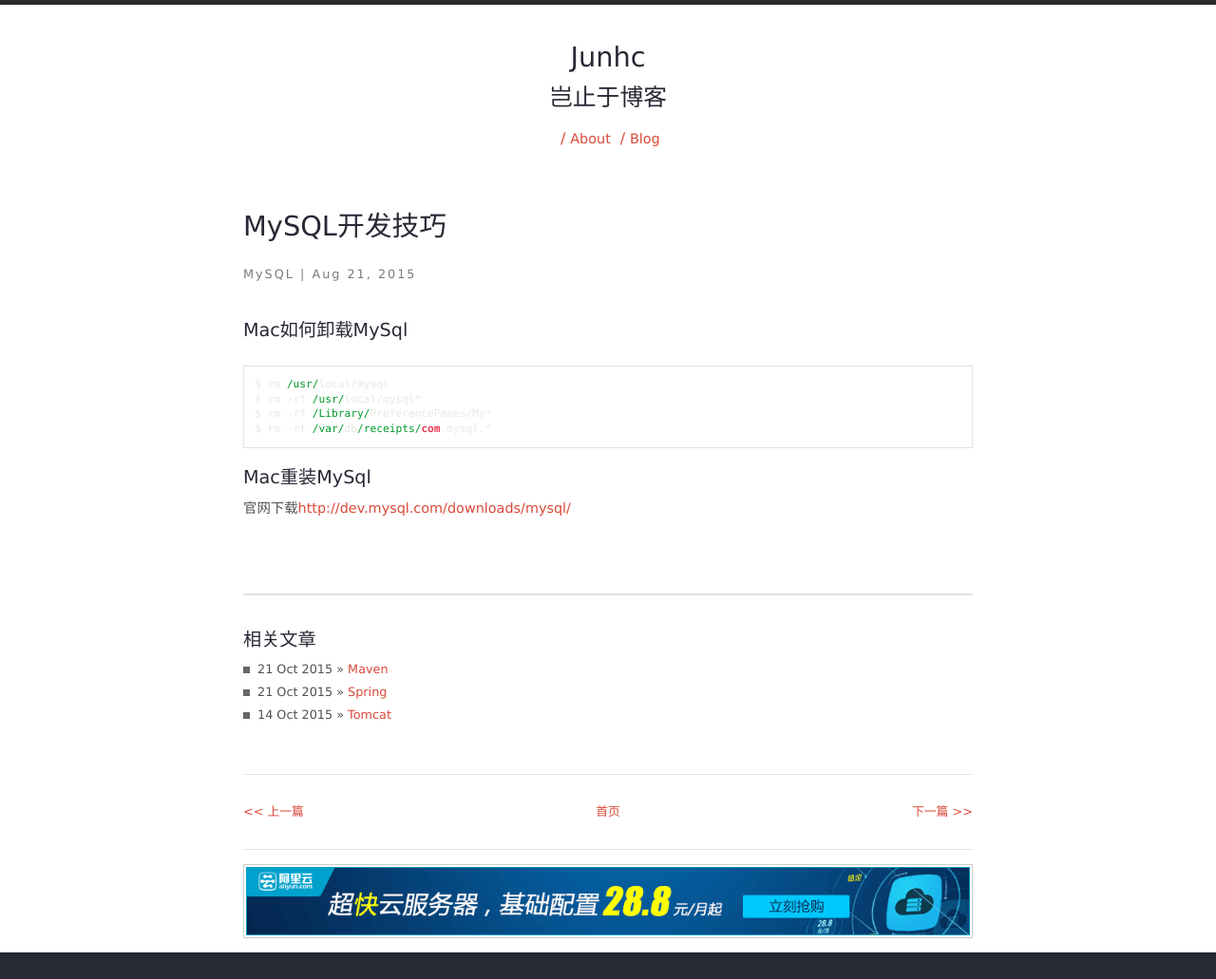
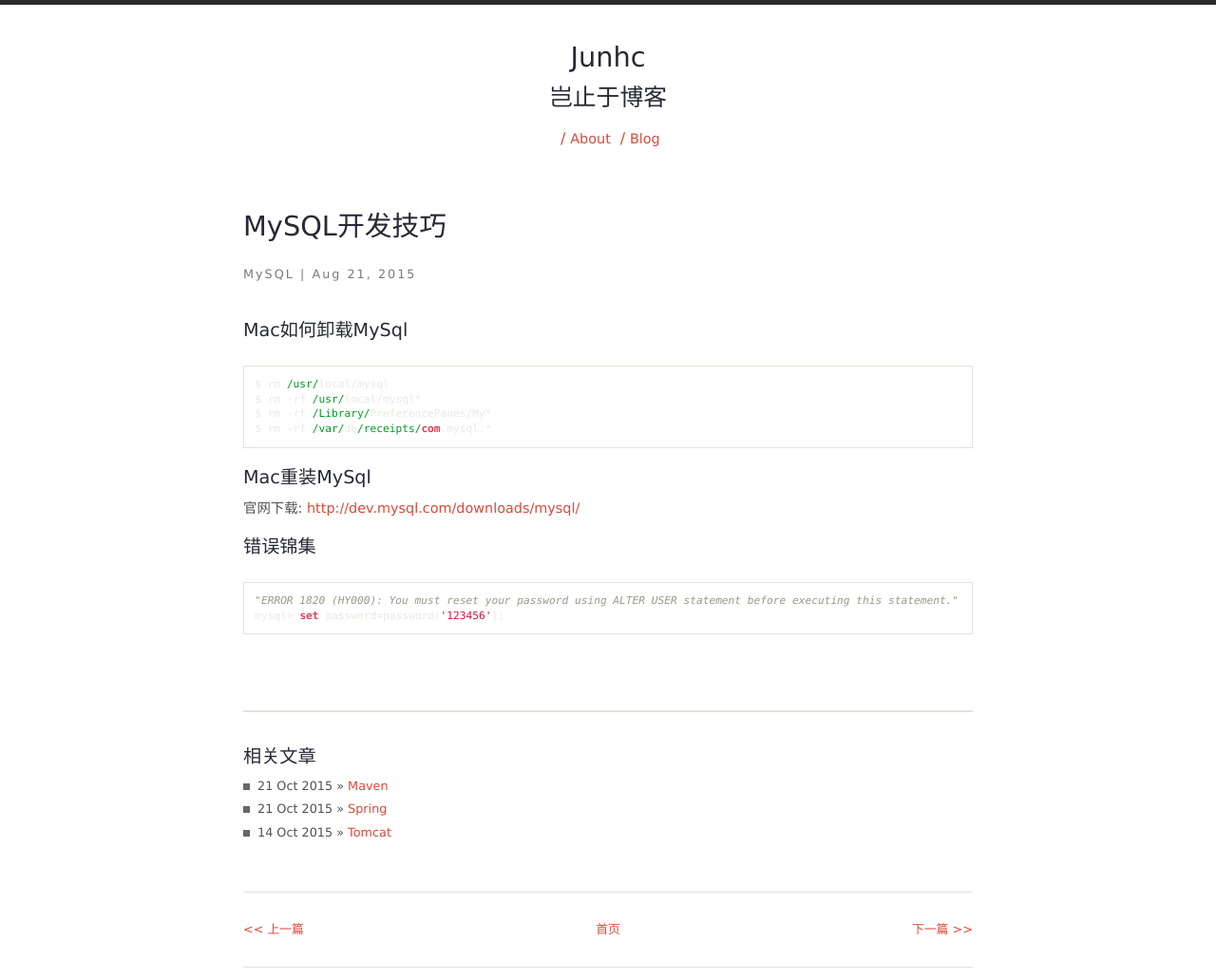
Before and after one commit to junhc/junhc.github.io, a Jekyll site: the page built from _posts/2015-08-21-mysql.md, in a window 1280 px wide, cut to the strip 0-1031 px from the top of the page. Shown: the whole strip at 95% size. Built offline with Jekyll 4.4.1, drawn with Linux system fonts in a browser that asks for light colours; Markdown is read by kramdown in place of the engine named in the settings; comment, search, counter and statistics services are not loaded.

Commit message:
Update 2015-08-21-mysql.md

````diff
--- a/_posts/2015-08-21-mysql.md
+++ b/_posts/2015-08-21-mysql.md
@@ -17,4 +17,10 @@ $ rm -rf /var/db/receipts/com.mysql.*
 ```
 
 #### Mac重装MySql
-官网下载[http://dev.mysql.com/downloads/mysql/](http://dev.mysql.com/downloads/mysql/)
+官网下载: [http://dev.mysql.com/downloads/mysql/](http://dev.mysql.com/downloads/mysql/)
+
+#### 错误锦集
+```vim
+"ERROR 1820 (HY000): You must reset your password using ALTER USER statement before executing this statement."
+mysql> set password=password('123456');
+```
````
